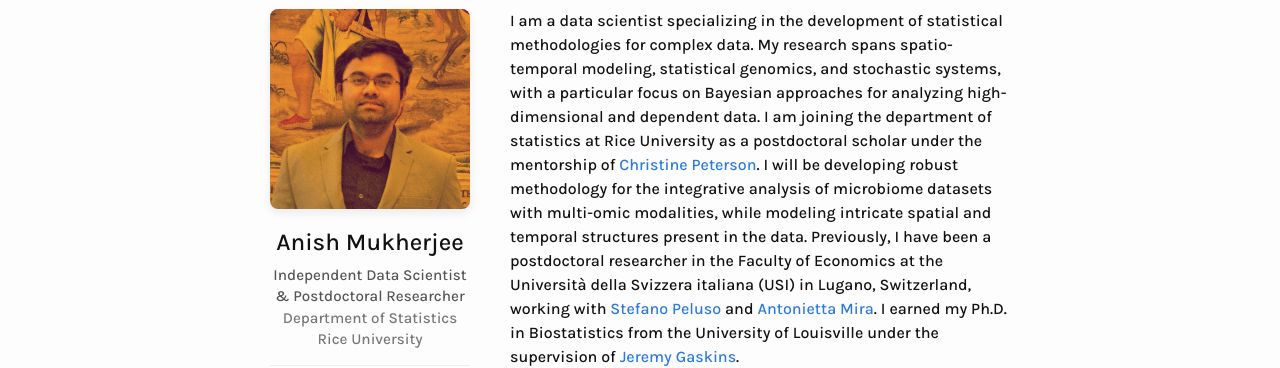
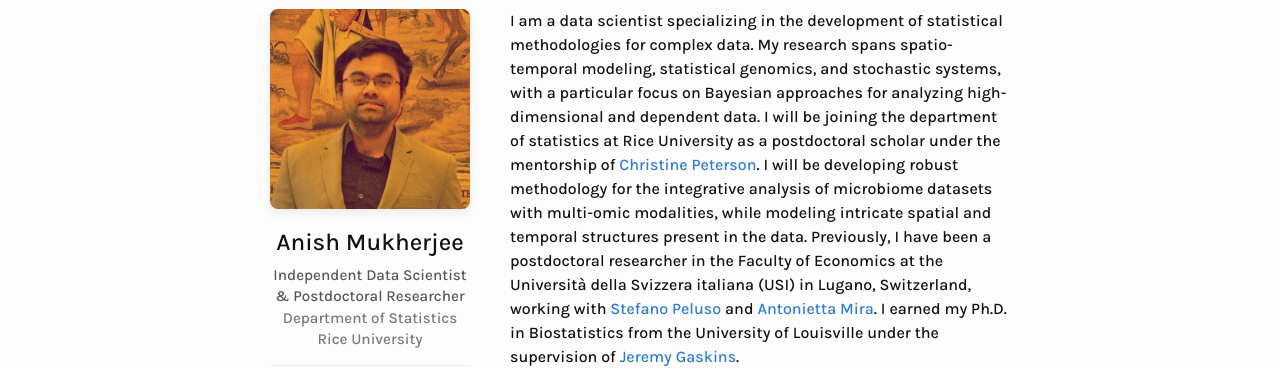
Before and after one commit to anishspace/anishspace.github.io, a Jekyll site: the page built from index.markdown, in a window 1280 px wide. Shown: the part 181-549 px from the top of the page. Built offline with Jekyll 4.4.1, drawn with Linux system fonts in a browser that asks for light colours.

Commit message:
Update index.markdown

```diff
--- a/index.markdown
+++ b/index.markdown
@@ -84,7 +84,9 @@
   <!-- RIGHT COLUMN: MAIN CONTENT & BIOGRAPHY -->
   <div style="flex: 2; min-width: 320px;">
 
-    <p>I am a data scientist specializing in the development of statistical methodologies for complex data. My research spans spatio-temporal modeling, statistical genomics, and stochastic systems, with a particular focus on Bayesian approaches for analyzing high-dimensional and dependent data. I am joining the department of statistics at Rice University as a postdoctoral scholar under the mentorship of <a href="https://sites.google.com/rice.edu/cbpeterson/">Christine Peterson</a>. I will be developing robust methodology for the integrative analysis of microbiome datasets with multi-omic modalities, while modeling intricate spatial and temporal structures present in the data.
+    <p>I am a data scientist specializing in the development of statistical methodologies for complex data. My research spans spatio-temporal modeling, statistical genomics, and stochastic systems, with a particular focus on Bayesian approaches for analyzing high-dimensional and dependent data.
+
+    I will be joining the department of statistics at Rice University as a postdoctoral scholar under the mentorship of <a href="https://sites.google.com/rice.edu/cbpeterson/">Christine Peterson</a>. I will be developing robust methodology for the integrative analysis of microbiome datasets with multi-omic modalities, while modeling intricate spatial and temporal structures present in the data.
     Previously, I have been a postdoctoral researcher in the Faculty of Economics at the Università della Svizzera italiana (USI) in Lugano, Switzerland, working with <a href="https://publires.unicatt.it/en/persons/stefano-peluso/">Stefano Peluso</a> and <a href="http://usi.to/exz">Antonietta Mira</a>. I earned my Ph.D. in Biostatistics from the University of Louisville under the supervision of <a href="https://profiles.louisville.edu/jeremy.gaskins">Jeremy Gaskins</a>.
     </p>
 
```
